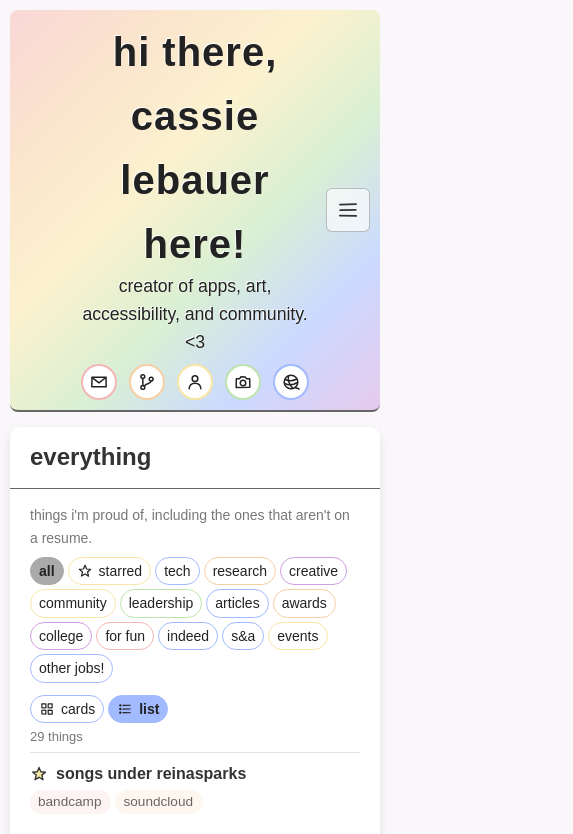
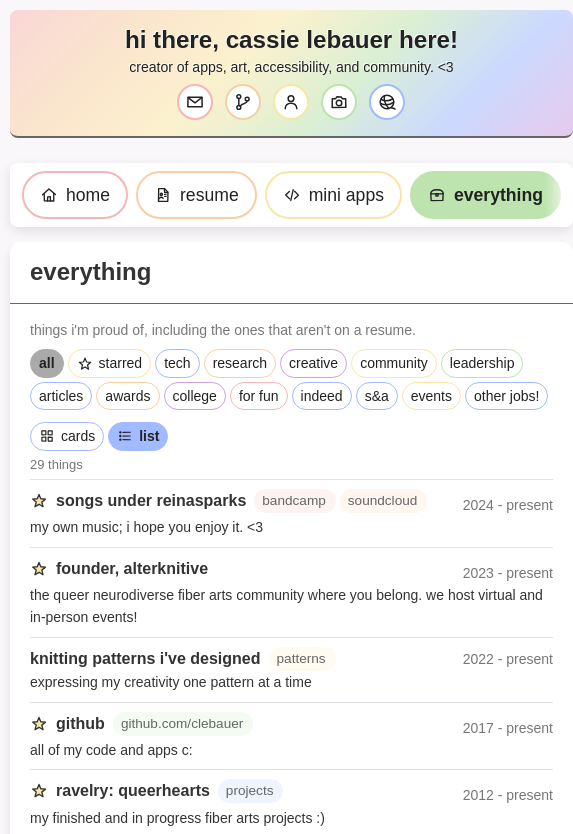
Before and after one commit to clebauer/cassielebauer_site, a React (Vite) app in the folder frontend/: page /everything in a window 390 px wide. Shown: the top 834 px of the page, 573 px wide, since content can reach past the window. Built offline with nearby package versions, Linux system fonts and the light colour scheme.

Commit message:
mobile cleanup

```diff
--- a/frontend/src/App.jsx
+++ b/frontend/src/App.jsx
@@ -1,7 +1,8 @@
-import { Routes, Route, useLocation } from 'react-router-dom'
-import { useEffect, useState, lazy, Suspense } from "react";
+import { Routes, Route } from 'react-router-dom'
+import { lazy, Suspense } from "react";
 
 import Header from 'components/layout/Header'
+import MobileNav from 'components/layout/MobileNav'
 import Sidebar from 'components/layout/Sidebar'
 
 import Home from 'pages/HomePage'
@@ -25,26 +26,12 @@ const routes = [
 ]
 
 function App() {
-  const [menuOpen, setMenuOpen] = useState(false);
-  const { pathname } = useLocation();
-
-  // close the menu after navigating
-  useEffect(() => {
-    setMenuOpen(false);
-  }, [pathname]);
-
-  // close the menu with Esc
-  useEffect(() => {
-    const onKey = (e) => e.key === "Escape" && setMenuOpen(false);
-    window.addEventListener("keydown", onKey);
-    return () => window.removeEventListener("keydown", onKey);
-  }, []);
-
   return (
     <>
-      <Header routes={routes} menuOpen={menuOpen} onMenuToggle={() => setMenuOpen((o) => !o)} />
+      <Header />
+      <MobileNav />
       <div className="app-layout">
-        <Sidebar open={menuOpen} onNavigate={() => setMenuOpen(false)} />
+        <Sidebar />
         <main className="app-main">
           <Routes>
             {routes.map(({ path, component }) => (
--- a/frontend/src/components/layout/Header.css
+++ b/frontend/src/components/layout/Header.css
@@ -37,46 +37,22 @@
   transition: color var(--transition-slow);
 }
 
-.menu-button {
-  display: none;
-}
-
+/* phones: a much smaller header (the page switcher lives in MobileNav) */
 @media (max-width: 768px) {
   .navbar {
-    padding-inline: 64px;
+    padding: var(--space-md) var(--space-12);
   }
 
   .site-title {
-    font-size: var(--font-size-h1-mobile);
+    font-size: clamp(1.35rem, 6.2vw, 1.8rem);
+    line-height: 1.15;
+    letter-spacing: 0;
+    text-wrap: balance;
   }
 
-  .menu-button {
-    display: grid;
-    place-items: center;
-    position: absolute;
-    top: 50%;
-    right: var(--space-10);
-    transform: translateY(-50%);
-    width: 44px;
-    height: 44px;
-    padding: 0;
-    color: var(--text-heading);
-    background: color-mix(in srgb, white 65%, transparent);
-    border: 1px solid color-mix(in srgb, var(--gray-dark) 40%, transparent);
-    border-radius: var(--radius-md);
-  }
-
-  .menu-button:hover {
-    background: white;
-  }
-
-  .menu-button:focus-visible {
-    outline: 2px solid var(--gray-dark);
-    outline-offset: 2px;
-  }
-
-  .menu-button svg {
-    width: 24px;
-    height: 24px;
+  .navbar .tagline {
+    margin: var(--space-xs) 0 0;
+    font-size: var(--font-size-sm);
+    line-height: 1.3;
   }
 }
--- a/frontend/src/components/layout/Header.jsx
+++ b/frontend/src/components/layout/Header.jsx
@@ -1,22 +1,10 @@
 import { Link } from "react-router-dom";
 import "./Header.css";
-import Icon from "components/ui/Icon";
 import FindMe from "./FindMe";
 
-function Header({ menuOpen, onMenuToggle }) {
+function Header() {
   return (
     <header className="navbar">
-      <button
-        type="button"
-        className="menu-button"
-        aria-label="menu"
-        aria-expanded={menuOpen}
-        aria-controls="site-menu"
-        onClick={onMenuToggle}
-      >
-        <Icon name={menuOpen ? "close" : "menu"} />
-      </button>
-
       <Link to="/" className="site-title">
         hi there, cassie lebauer here!
       </Link>
@@ -25,7 +13,6 @@ function Header({ menuOpen, onMenuToggle }) {
         creator of apps, art, accessibility, and community. &lt;3{" "}
       </p>
       <FindMe />
-
     </header>
   );
 }
--- /dev/null
+++ b/frontend/src/components/layout/MobileNav.css
@@ -0,0 +1,70 @@
+/* hidden everywhere except phones */
+.mobile-nav {
+  display: none;
+}
+
+@media (max-width: 768px) {
+  .mobile-nav {
+    display: block;
+    position: sticky;
+    top: 0;
+    z-index: 30;
+    margin-top: var(--space-10);
+    padding: var(--space-sm) 0;
+    background: color-mix(in srgb, var(--surface) 92%, transparent);
+    backdrop-filter: blur(6px);
+    border-radius: var(--radius-lg);
+    box-shadow: var(--shadow-md);
+  }
+
+  .mobile-nav ul {
+    display: flex;
+    gap: var(--space-sm);
+    margin: 0;
+    padding: 0 var(--space-12);
+    list-style: none;
+    overflow-x: auto;
+    scroll-snap-type: x proximity;
+    scrollbar-width: none;
+    /* soft fade on the right edge hints that the row can scroll */
+    -webkit-mask-image: linear-gradient(to right, black calc(100% - 28px), transparent);
+    mask-image: linear-gradient(to right, black calc(100% - 28px), transparent);
+  }
+
+  .mobile-nav ul::-webkit-scrollbar {
+    display: none;
+  }
+
+  .mobile-nav-link {
+    display: inline-flex;
+    align-items: center;
+    gap: var(--space-sm);
+    min-height: 40px;
+    padding: var(--space-sm) var(--space-md);
+    white-space: nowrap;
+    scroll-snap-align: start;
+    border: var(--border-thick) solid var(--pill-color);
+    border-radius: var(--radius-pill);
+    background: var(--surface);
+    color: var(--text);
+    font-size: var(--font-size-md);
+    text-decoration: none;
+  }
+
+  .mobile-nav-link svg {
+    width: 18px;
+    height: 18px;
+    flex-shrink: 0;
+  }
+
+  /* the page you're on is filled in */
+  .mobile-nav-link.active {
+    background: var(--pill-color);
+    font-weight: 600;
+  }
+
+  .mobile-nav-link:focus-visible {
+    outline: 3px solid var(--highlight-border);
+    outline-offset: 2px;
+  }
+}
--- /dev/null
+++ b/frontend/src/components/layout/MobileNav.jsx
@@ -0,0 +1,30 @@
+import { NavLink } from "react-router-dom";
+import Icon from "components/ui/Icon";
+import { pages } from "./navItems";
+import "./MobileNav.css";
+
+const items = [{ id: "home", label: "home", to: "/", icon: "home" }, ...pages];
+
+// Phone-only page switcher: a row of pills that sticks to the top while you scroll.
+// (Hidden on desktop, where the sidebar does this job.)
+export default function MobileNav() {
+  return (
+    <nav className="mobile-nav" aria-label="main">
+      <ul>
+        {items.map((item, index) => (
+          <li key={item.id}>
+            <NavLink
+              to={item.to}
+              end={item.to === "/"}
+              className="mobile-nav-link"
+              style={{ "--pill-color": `var(--color-${(index % 6) + 1})` }}
+            >
+              <Icon name={item.icon} />
+              {item.label}
+            </NavLink>
+          </li>
+        ))}
+      </ul>
+    </nav>
+  );
+}
--- /dev/null
+++ b/frontend/src/components/layout/NavItems.js
@@ -0,0 +1,13 @@
+// The pages in the main navigation. Used by the desktop sidebar and the phone nav strip.
+// Home is handled separately in each (the "cassie /" link on desktop, a home pill on phones).
+
+export const pages = [
+  { id: "resume", label: "resume", to: "/resume", icon: "resume" },
+  { id: "miniapps", label: "mini apps", to: "/miniapps", icon: "code" },
+  { id: "everything", label: "everything", to: "/everything", icon: "chest" },
+];
+
+//     { id: "about", label: "about me", to: "/" },
+//     { id: "tech", label: "tech", to: "/" },
+//     { id: "art", label: "art", to: "/" },
+//     { id: "community", label: "community", to: "/" },
--- a/frontend/src/components/layout/Sidebar.css
+++ b/frontend/src/components/layout/Sidebar.css
@@ -65,40 +65,9 @@
   background-color: color-mix(in srgb, var(--color-6) 30%, transparent);
 }
 
-@keyframes menu-drop {
-  from {
-    opacity: 0;
-    transform: translateY(-10px);
-  }
-  to {
-    opacity: 1;
-    transform: none;
+/* phones use the pill strip (MobileNav) instead */
+@media (max-width: 768px) {
+  .app-layout .sidebar.panel {
+    display: none;
   }
 }
-
-@media (max-width: 768px) {
-  .app-layout {
-    position: relative;
-  }
-
-  .app-layout .sidebar.panel {
-    display: none;
-    position: absolute;
-    top: 0;
-    left: 0;
-    right: 0;
-    width: auto;
-    z-index: 20;
-  }
-
-  .app-layout .sidebar.panel.is-open {
-    display: flex;
-    animation: menu-drop 0.2s ease-out;
-  }
-}
-
-@media (max-width: 768px) and (prefers-reduced-motion: reduce) {
-  .app-layout .sidebar.panel.is-open {
-    animation: none;
-  }
-}
--- a/frontend/src/components/layout/Sidebar.jsx
+++ b/frontend/src/components/layout/Sidebar.jsx
@@ -1,12 +1,35 @@
 import { NavLink } from "react-router-dom";
 import Icon from "components/ui/Icon";
+import { pages } from "./navItems";
 import "./Sidebar.css";
 
-const items = [
-  { id: "resume", label: "resume", to: "/resume", icon: "resume" },
-  { id: "miniapps", label: "mini apps", to: "/miniapps", icon: "code" },
-  { id: "everything", label: "everything", to: "/everything", icon: "chest" },
-];
+// Desktop only: on phones this is hidden and MobileNav takes over.
+export default function Sidebar() {
+  return (
+    <div id="site-menu" className="sidebar panel">
+      <NavLink to="/" end className="col-title brand">
+        <Icon name="home" />
+        cassie /
+      </NavLink>
+
+      <nav className="sidebar-nav" aria-label="main">
+        {pages.map((item, index) => (
+          <NavLink
+            key={item.id}
+            to={item.to}
+            end={item.to === "/"}
+            className="sidebar-link"
+            style={{ "--color-index": index + 1 }}
+          >
+            <Icon name={item.icon} />
+            {item.label}
+          </NavLink>
+        ))}
+      </nav>
+    </div>
+  );
+}
+
 
 //     { id: "about", label: "about me", to: "/" },
 //     { id: "tech", label: "tech", to: "/" },
@@ -16,30 +39,3 @@ const items = [
 //     { id: "projects", label: "Projects", to: "/projects" },
 //     { id: "skills", label: "Skills", to: "/skills" },
 //     { id: "tools", label: "Tools", to: "/tools" }, ];
-
-export default function Sidebar({ open, onNavigate }) {
-  return (
-    <div id="site-menu" className={`sidebar panel${open ? " is-open" : ""}`}>
-      <NavLink to="/" end className="col-title brand" onClick={onNavigate}>
-        <Icon name="home" />
-        cassie /
-      </NavLink>
-
-      <nav className="sidebar-nav" aria-label="main">
-        {items.map((item, index) => (
-          <NavLink
-            key={item.id}
-            to={item.to}
-            end={item.to === "/"}
-            className="sidebar-link"
-            style={{ "--color-index": index + 1 }}
-            onClick={onNavigate}
-          >
-            <Icon name={item.icon} />
-            {item.label}
-          </NavLink>
-        ))}
-      </nav>
-    </div>
-  );
-}
--- a/frontend/src/features/home/Home.css
+++ b/frontend/src/features/home/Home.css
@@ -72,9 +72,10 @@
 
   .home-photo {
     position: static;
-    display: block;
-    width: 200px;
-    margin: 1.5rem auto 0;
-    rotate: none;
+    float: right;
+    width: clamp(90px, 26vw, 140px);
+    height: auto;
+    margin: 0 var(--space-10) var(--space-sm) var(--space-md);
+    rotate: 4deg;
   }
 }
--- a/frontend/src/pages/HomePage.jsx
+++ b/frontend/src/pages/HomePage.jsx
@@ -19,6 +19,11 @@ export default function Home() {
   return (
     <Page title="about me">
       <div className="home">
+        <img className="home-photo"
+          src={portrait}
+          alt="Cassie smiling and glancing up and to the left, one hand behind her head, outdoors.
+               She has half-pink half-purple hair, a septum ring and spider bites,
+               and wears a hand-knit black shawl with rainbow stripes." />
         <FactList title="professionally," facts={professional} />
         <FactList title="personally," facts={personal} />
 
@@ -36,11 +41,7 @@ export default function Home() {
 {/*           ))} */}
 {/*         </div> */}
 
-        <img className="home-photo"
-        src={portrait}
-        alt="Cassie smiling and glancing up and to the left, one hand behind her head, outdoors.
-             She has half-pink half-purple hair, a septum ring and spider bites,
-             and wears a hand-knit black shawl with rainbow stripes." />
+
       </div>
     </Page>
   );
```
